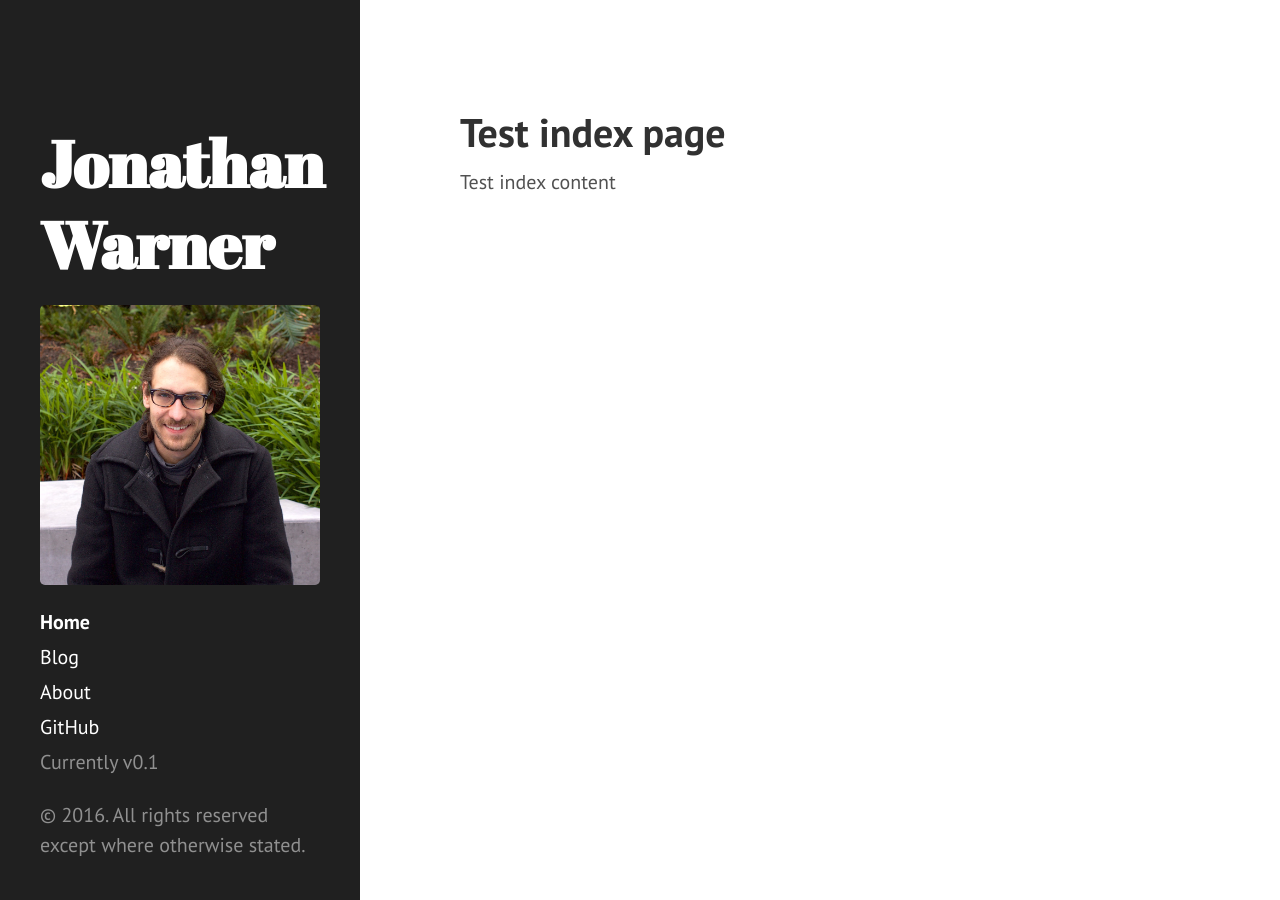
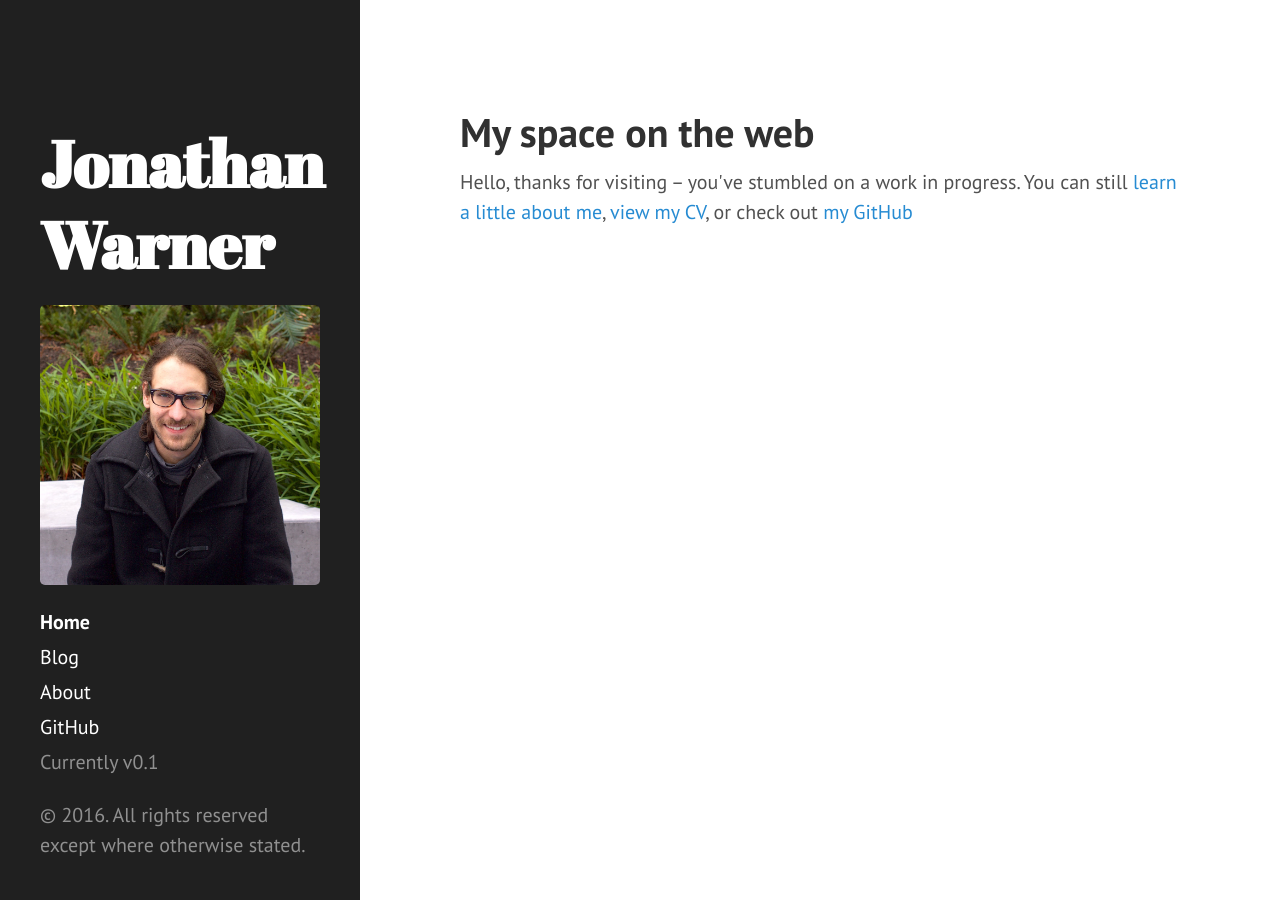
Before and after one commit to toadhats/toadhats.github.io, a Jekyll site: the page built from index.html, in a window 1280 px wide. Built offline with Jekyll 4.4.1, drawn with Linux system fonts in a browser that asks for light colours.

Commit message:
added better placeholder text to index page

```diff
--- a/_config.yml
+++ b/_config.yml
@@ -21,6 +21,7 @@ author:
   name: Jonathan Warner
   url: https://github.com/toadhats
   email: limule@icloud.com
+  avatar: /images/portrait.jpg
 
 
 # Custom variables
--- a/index.html
+++ b/index.html
@@ -3,6 +3,6 @@ layout: default
 title: Jonathan Warner
 ---
 <div class="blurb">
-	<h1>Test index page</h1>
-	<p>Test index content</p>
+	<h1>My space on the web</h1>
+	<p>Hello, thanks for visiting – you've stumbled on a work in progress. You can still <a href= "/about/index.html">learn a little about me</a>, <a href="/cv/index.html">view my CV</a>, or check out <a href="http://www.github.com/toadhats"> my GitHub </a> </p>
 </div><!-- /.blurb -->
```
